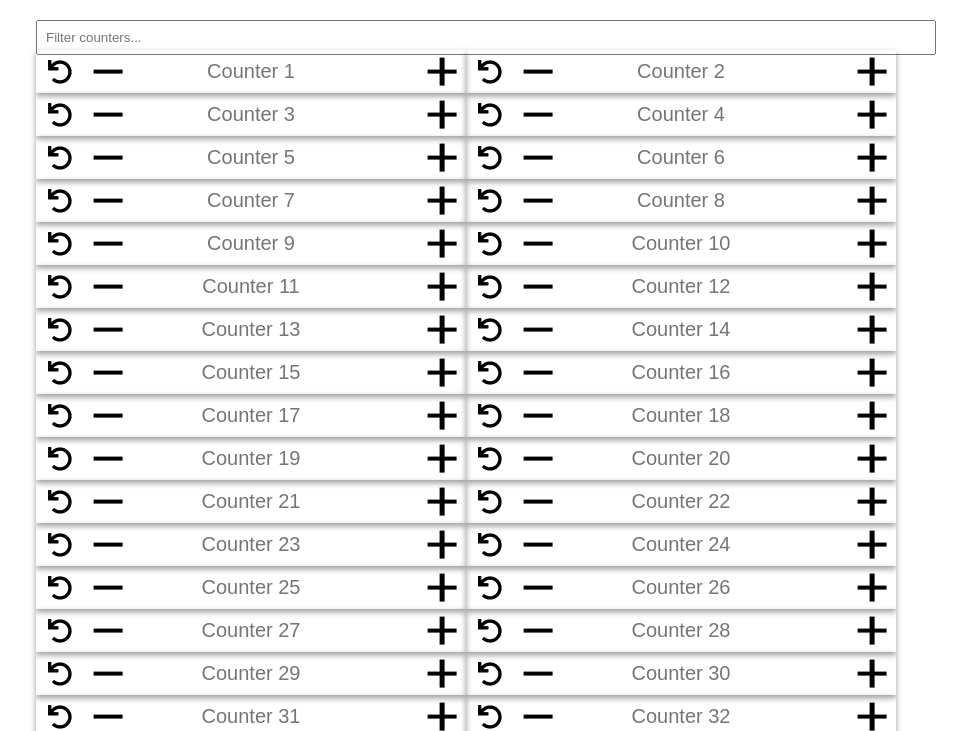
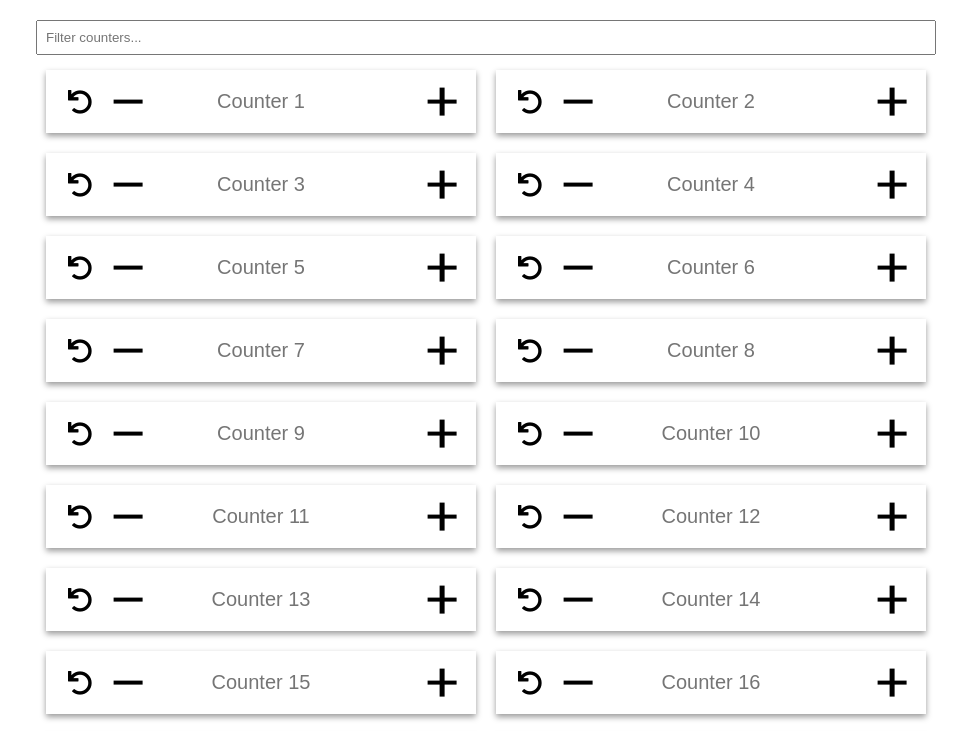
Before and after one commit to sashoalm/MultiCounter, a plain HTML site: page index.html in a window 1280 px wide. Shown: the top 731 px of the page, without its empty margins (154-1121 px from the left). Drawn offline with Linux system fonts and the light colour scheme.

Commit message:
Revert "remove padding"
This reverts commit 687a499eb95bcd5269df1aa39b8f371e271fa9d8.

```diff
--- a/style.css
+++ b/style.css
@@ -202,8 +202,8 @@ button {
 
 .item {
     position: relative;
-    padding: 00px;
-    margin: 0px 0px 0px;
+    padding: 10px;
+    margin: 20px 10px 0px;
     width: calc(100% - 20px);
     box-shadow: 0px 3px 6px rgba(0, 0, 0, 0.4);
     overflow: hidden;
```
